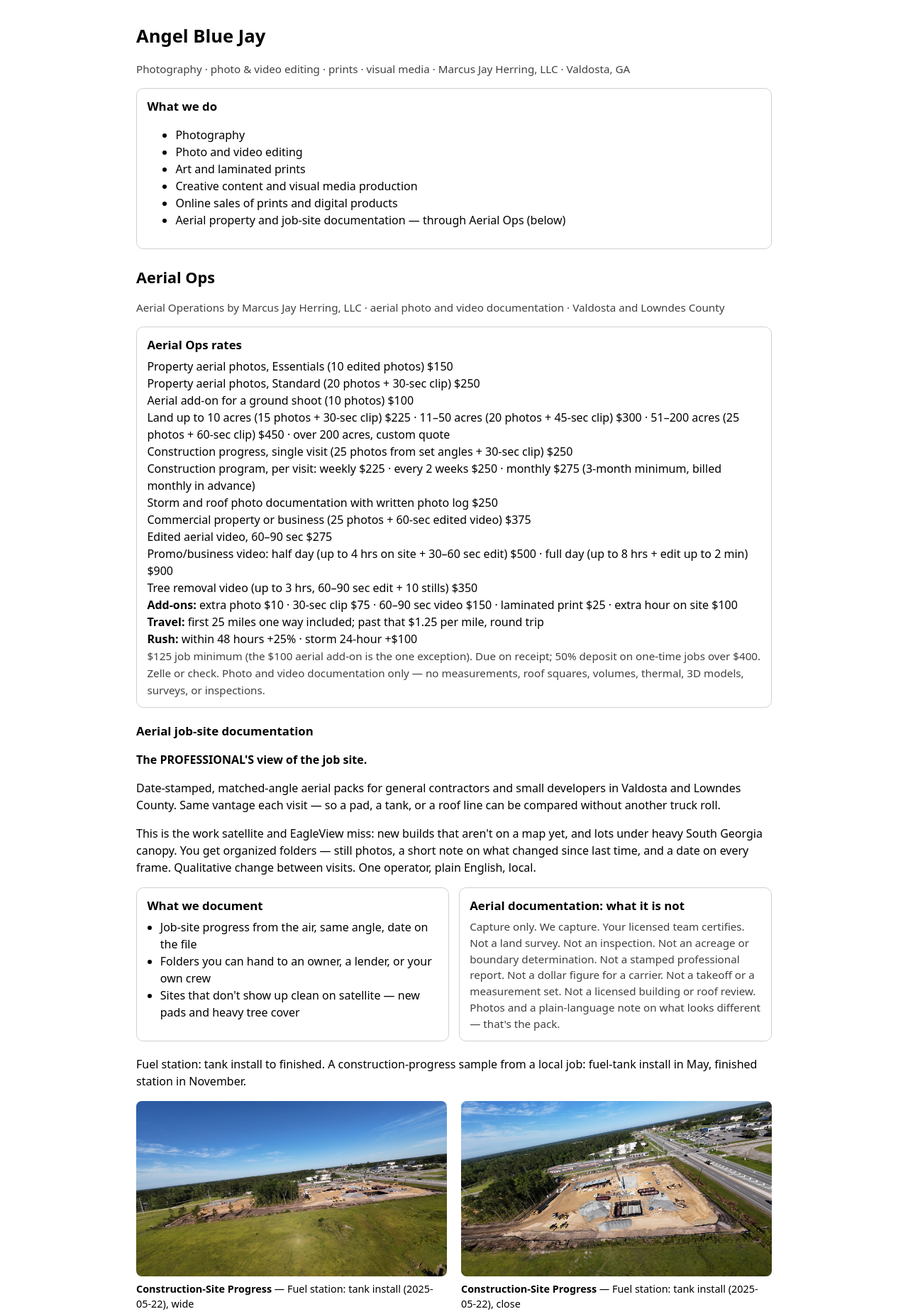
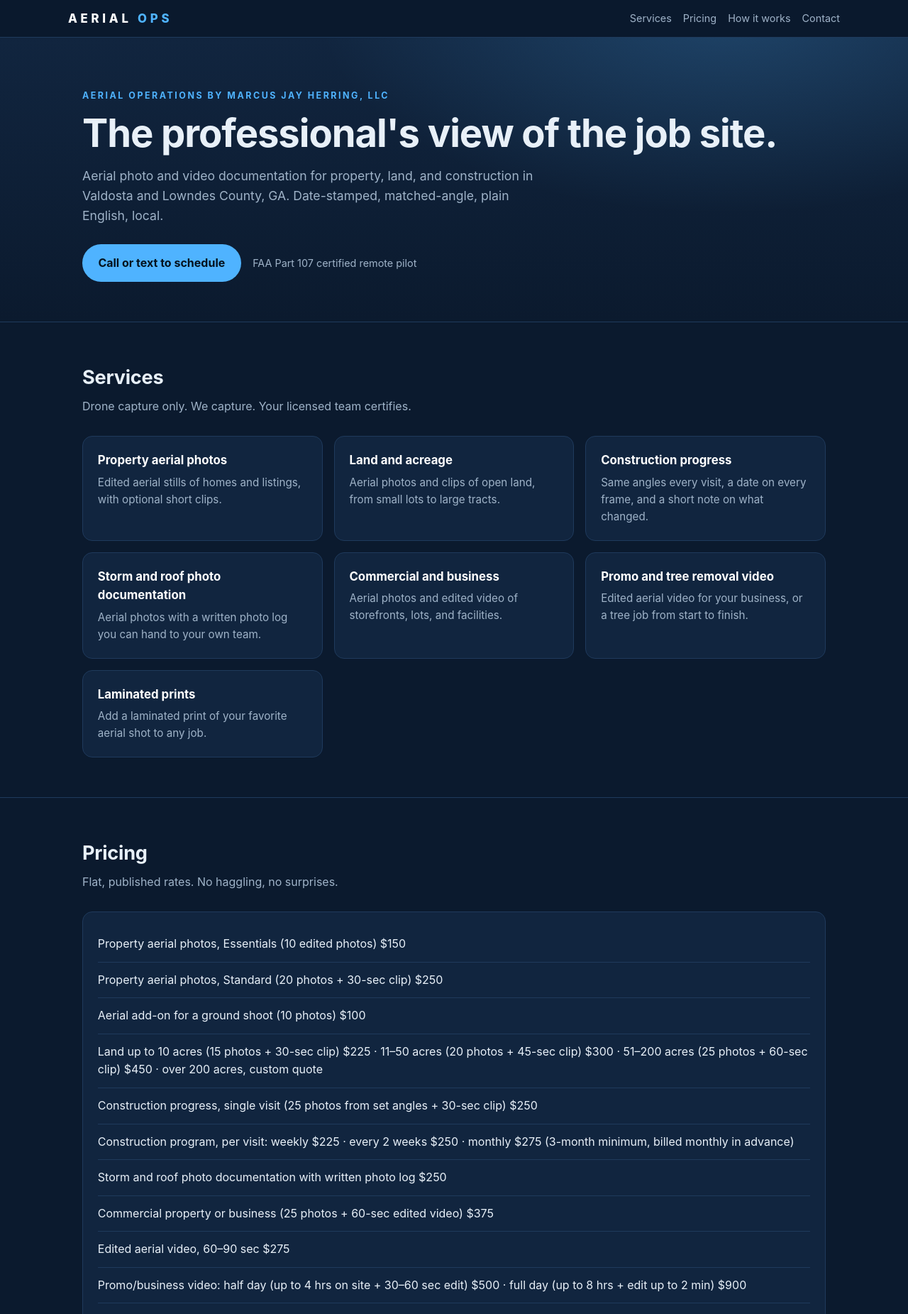
Before and after one commit to MARS488/girl-talk, a plain HTML site: page docs/index.html in a window 1280 px wide. Shown: the top 1851 px of the page at 71% size. Drawn offline with Linux system fonts and the light colour scheme.

Commit message:
Rebuild Pages as premium Aerial Ops site; remove all Angel Blue Jay branding

```diff
--- a/docs/index.html
+++ b/docs/index.html
@@ -3,105 +3,139 @@
 <head>
   <meta charset="utf-8" />
   <meta name="viewport" content="width=device-width, initial-scale=1" />
-  <title>Angel Blue Jay & Aerial Ops — Photography, Video, Visual Media & Aerial Documentation</title>
-  <meta name="description" content="Angel Blue Jay: photography, photo and video editing, art prints, creative content, visual media production, and online sales of prints and digital products. Aerial Ops: aerial property and job-site photo documentation, capture only. Marcus Jay Herring, LLC, Valdosta, GA." />
-  <meta property="og:title" content="Angel Blue Jay & Aerial Ops — Photography, Video, Visual Media & Aerial Documentation" />
-  <meta property="og:description" content="Angel Blue Jay: photography, photo and video editing, art prints, creative content, visual media production, and online sales of prints and digital products. Aerial Ops: aerial property and job-site photo documentation, capture only. Marcus Jay Herring, LLC, Valdosta, GA." />
+  <title>Aerial Ops — Aerial Photo & Video Documentation | Valdosta, GA</title>
+  <meta name="description" content="Aerial Ops: aerial property photos, video, and job-site photo documentation in Valdosta and Lowndes County, GA. Aerial Operations by Marcus Jay Herring, LLC. FAA Part 107 certified." />
+  <meta property="og:title" content="Aerial Ops — Aerial Photo & Video Documentation | Valdosta, GA" />
+  <meta property="og:description" content="The professional's view of the job site. Aerial photo and video documentation in Valdosta and Lowndes County, GA. Aerial Operations by Marcus Jay Herring, LLC." />
+  <meta name="theme-color" content="#0b1a2e" />
   <style>
-    :root { color-scheme: light dark; font-family: system-ui, sans-serif; }
-    body { max-width: 56rem; margin: 2rem auto; padding: 0 1.25rem 3rem; line-height: 1.5; }
-    h1 { font-size: 1.6rem; margin-bottom: 0.15rem; }
-    h2 { font-size: 1.05rem; margin: 0 0 0.35rem; }
-    .muted { opacity: 0.75; font-size: 0.95rem; }
-    .card { margin: 0.35rem 0 1.25rem; padding: 0.75rem 0.9rem; border: 1px solid color-mix(in srgb, currentColor 18%, transparent); border-radius: 10px; }
-    .split { display: grid; gap: 0.85rem; margin: 0 0 1.25rem; }
-    @media (min-width: 720px) { .split { grid-template-columns: 1fr 1fr; } }
-    .split ul { margin: 0.35rem 0 0; padding-left: 1.15rem; }
-    .split .card { margin: 0; }
-    .split .card p { margin: 0; }
-    .grid { display: grid; gap: 1.25rem; margin-top: 0.75rem; }
-    @media (min-width: 720px) { .grid { grid-template-columns: 1fr 1fr; } }
-    figure { margin: 0; }
-    img { width: 100%; height: auto; border-radius: 8px; display: block; }
-    figcaption { font-size: 0.9rem; margin-top: 0.45rem; }
+    :root{--navy:#0b1a2e;--navy2:#11253f;--line:#1f3a5c;--sky:#4fb3ff;--sky2:#8fd0ff;--text:#e8f0f8;--muted:#9fb3c8}
+    *{box-sizing:border-box}
+    html{scroll-behavior:smooth}
+    body{margin:0;background:var(--navy);color:var(--text);font-family:"Inter","Segoe UI",system-ui,-apple-system,sans-serif;line-height:1.6;-webkit-font-smoothing:antialiased}
+    a{color:var(--sky2)}
+    .wrap{max-width:68rem;margin:0 auto;padding:0 1.25rem}
+    header{position:sticky;top:0;z-index:10;background:rgba(11,26,46,.92);backdrop-filter:blur(8px);border-bottom:1px solid var(--line)}
+    .bar{display:flex;flex-wrap:wrap;align-items:center;justify-content:space-between;gap:.5rem;padding:.8rem 0}
+    .logo{font-weight:800;letter-spacing:.28em;font-size:1.05rem;color:#fff;text-decoration:none}
+    .logo span{color:var(--sky)}
+    nav a{color:var(--muted);text-decoration:none;font-size:.9rem;margin-left:1rem}
+    nav a:first-child{margin-left:0}
+    nav a:hover{color:#fff}
+    .hero{padding:4.5rem 0 3.5rem;background:radial-gradient(60rem 30rem at 80% -10%,rgba(79,179,255,.22),transparent 60%),linear-gradient(180deg,var(--navy2),var(--navy))}
+    .eyebrow{color:var(--sky);text-transform:uppercase;letter-spacing:.2em;font-size:.78rem;font-weight:700;margin:0 0 .8rem}
+    h1{font-size:clamp(2rem,6vw,3.4rem);line-height:1.1;margin:0 0 1rem;letter-spacing:-.02em}
+    .lede{color:var(--muted);font-size:1.1rem;max-width:40rem;margin:0 0 1.6rem}
+    .btn{display:inline-block;background:var(--sky);color:#04121f;font-weight:700;padding:.85rem 1.4rem;border-radius:999px;text-decoration:none}
+    .btn:hover{background:var(--sky2)}
+    .badge{display:inline-block;margin-left:.75rem;color:var(--muted);font-size:.9rem}
+    section{padding:3.5rem 0;border-top:1px solid var(--line)}
+    h2{font-size:1.7rem;margin:0 0 .4rem;letter-spacing:-.01em}
+    .sub{color:var(--muted);margin:0 0 1.8rem}
+    .grid{display:grid;gap:1rem;grid-template-columns:1fr}
+    @media(min-width:640px){.grid{grid-template-columns:1fr 1fr}}
+    @media(min-width:960px){.grid.three{grid-template-columns:1fr 1fr 1fr}}
+    .card{background:var(--navy2);border:1px solid var(--line);border-radius:14px;padding:1.25rem 1.3rem}
+    .card h3{margin:0 0 .35rem;font-size:1.05rem;color:#fff}
+    .card p{margin:0;color:var(--muted);font-size:.95rem}
+    .prices{list-style:none;margin:0;padding:0}
+    .prices li{padding:.75rem 0;border-bottom:1px solid var(--line)}
+    .prices li:last-child{border-bottom:0}
+    .terms{margin-top:1rem;color:var(--muted);font-size:.92rem}
+    .step{font-weight:800;color:var(--sky);font-size:1.6rem;line-height:1}
+    .not{color:var(--muted);font-size:.95rem}
+    footer{border-top:1px solid var(--line);padding:2rem 0 3rem;color:var(--muted);font-size:.88rem}
   </style>
 </head>
 <body>
-  <h1>Angel Blue Jay</h1>
-  <p class="muted">Photography · photo & video editing · prints · visual media · Marcus Jay Herring, LLC · Valdosta, GA</p>
+  <header>
+    <div class="wrap bar">
+      <a class="logo" href="#top">AERIAL <span>OPS</span></a>
+      <nav>
+        <a href="#services">Services</a><a href="#pricing">Pricing</a><a href="#how">How it works</a><a href="#contact">Contact</a>
+      </nav>
+    </div>
+  </header>
 
-  <div class="card">
-    <h2>What we do</h2>
-    <ul>
-      <li>Photography</li>
-      <li>Photo and video editing</li>
-      <li>Art and laminated prints</li>
-      <li>Creative content and visual media production</li>
-      <li>Online sales of prints and digital products</li>
-      <li>Aerial property and job-site documentation — through Aerial Ops (below)</li>
-    </ul>
-  </div>
+  <main id="top">
+    <div class="hero">
+      <div class="wrap">
+        <p class="eyebrow">Aerial Operations by Marcus Jay Herring, LLC</p>
+        <h1>The professional's view of the job site.</h1>
+        <p class="lede">Aerial photo and video documentation for property, land, and construction in Valdosta and Lowndes County, GA. Date-stamped, matched-angle, plain English, local.</p>
+        <a class="btn" href="#contact">Call or text to schedule</a>
+        <span class="badge">FAA Part 107 certified remote pilot</span>
+      </div>
+    </div>
 
-  <h2 style="font-size:1.35rem;margin-top:1.5rem;">Aerial Ops</h2>
-  <p class="muted">Aerial Operations by Marcus Jay Herring, LLC · aerial photo and video documentation · Valdosta and Lowndes County</p>
+    <section id="services">
+      <div class="wrap">
+        <h2>Services</h2>
+        <p class="sub">Drone capture only. We capture. Your licensed team certifies.</p>
+        <div class="grid three">
+          <div class="card"><h3>Property aerial photos</h3><p>Edited aerial stills of homes and listings, with optional short clips.</p></div>
+          <div class="card"><h3>Land and acreage</h3><p>Aerial photos and clips of open land, from small lots to large tracts.</p></div>
+          <div class="card"><h3>Construction progress</h3><p>Same angles every visit, a date on every frame, and a short note on what changed.</p></div>
+          <div class="card"><h3>Storm and roof photo documentation</h3><p>Aerial photos with a written photo log you can hand to your own team.</p></div>
+          <div class="card"><h3>Commercial and business</h3><p>Aerial photos and edited video of storefronts, lots, and facilities.</p></div>
+          <div class="card"><h3>Promo and tree removal video</h3><p>Edited aerial video for your business, or a tree job from start to finish.</p></div>
+          <div class="card"><h3>Laminated prints</h3><p>Add a laminated print of your favorite aerial shot to any job.</p></div>
+        </div>
+      </div>
+    </section>
 
-  <div class="card">
-    <h2>Aerial Ops rates</h2>
-    Property aerial photos, Essentials (10 edited photos) $150<br />
-    Property aerial photos, Standard (20 photos + 30-sec clip) $250<br />
-    Aerial add-on for a ground shoot (10 photos) $100<br />
-    Land up to 10 acres (15 photos + 30-sec clip) $225 · 11–50 acres (20 photos + 45-sec clip) $300 · 51–200 acres (25 photos + 60-sec clip) $450 · over 200 acres, custom quote<br />
-    Construction progress, single visit (25 photos from set angles + 30-sec clip) $250<br />
-    Construction program, per visit: weekly $225 · every 2 weeks $250 · monthly $275 (3-month minimum, billed monthly in advance)<br />
-    Storm and roof photo documentation with written photo log $250<br />
-    Commercial property or business (25 photos + 60-sec edited video) $375<br />
-    Edited aerial video, 60–90 sec $275<br />
-    Promo/business video: half day (up to 4 hrs on site + 30–60 sec edit) $500 · full day (up to 8 hrs + edit up to 2 min) $900<br />
-    Tree removal video (up to 3 hrs, 60–90 sec edit + 10 stills) $350<br />
-    <strong>Add-ons:</strong> extra photo $10 · 30-sec clip $75 · 60–90 sec video $150 · laminated print $25 · extra hour on site $100<br />
-    <strong>Travel:</strong> first 25 miles one way included; past that $1.25 per mile, round trip<br />
-    <strong>Rush:</strong> within 48 hours +25% · storm 24-hour +$100<br />
-    <span class="muted">$125 job minimum (the $100 aerial add-on is the one exception). Due on receipt; 50% deposit on one-time jobs over $400. Zelle or check. Photo and video documentation only — no measurements, roof squares, volumes, thermal, 3D models, surveys, or inspections.</span>
-  </div>
+    <section id="pricing">
+      <div class="wrap">
+        <h2>Pricing</h2>
+        <p class="sub">Flat, published rates. No haggling, no surprises.</p>
+        <div class="card">
+          <ul class="prices">
+            <li>Property aerial photos, Essentials (10 edited photos) $150</li>
+            <li>Property aerial photos, Standard (20 photos + 30-sec clip) $250</li>
+            <li>Aerial add-on for a ground shoot (10 photos) $100</li>
+            <li>Land up to 10 acres (15 photos + 30-sec clip) $225 · 11–50 acres (20 photos + 45-sec clip) $300 · 51–200 acres (25 photos + 60-sec clip) $450 · over 200 acres, custom quote</li>
+            <li>Construction progress, single visit (25 photos from set angles + 30-sec clip) $250</li>
+            <li>Construction program, per visit: weekly $225 · every 2 weeks $250 · monthly $275 (3-month minimum, billed monthly in advance)</li>
+            <li>Storm and roof photo documentation with written photo log $250</li>
+            <li>Commercial property or business (25 photos + 60-sec edited video) $375</li>
+            <li>Edited aerial video, 60–90 sec $275</li>
+            <li>Promo/business video: half day (up to 4 hrs on site + 30–60 sec edit) $500 · full day (up to 8 hrs + edit up to 2 min) $900</li>
+            <li>Tree removal video (up to 3 hrs, 60–90 sec edit + 10 stills) $350</li>
+            <li><strong>Add-ons:</strong> extra photo $10 · 30-sec clip $75 · 60–90 sec video $150 · laminated print $25 · extra hour on site $100</li>
+            <li><strong>Travel:</strong> first 25 miles one way included; past that $1.25 per mile, round trip</li>
+            <li><strong>Rush:</strong> within 48 hours +25% · storm 24-hour +$100</li>
+          </ul>
+          <p class="terms">$125 job minimum (the $100 aerial add-on is the one exception). Due on receipt; 50% deposit on one-time jobs over $400. Zelle or check. Photo and video documentation only — no measurements, roof squares, volumes, thermal, 3D models, surveys, or inspections.</p>
+        </div>
+      </div>
+    </section>
 
-  <h2>Aerial job-site documentation</h2>
-  <p><strong>The PROFESSIONAL'S view of the job site.</strong></p>
+    <section id="how">
+      <div class="wrap">
+        <h2>How it works</h2>
+        <p class="sub">Three steps from call to files.</p>
+        <div class="grid three">
+          <div class="card"><div class="step">1</div><h3>Call or text</h3><p>Tell us the address, what you need captured, and your timeline. You get a flat price from the list above.</p></div>
+          <div class="card"><div class="step">2</div><h3>We fly</h3><p>A Part 107 certified pilot captures the site, checking airspace and weather first.</p></div>
+          <div class="card"><div class="step">3</div><h3>You get the pack</h3><p>Edited, date-stamped photos and video in organized folders, ready to share with an owner, lender, or crew.</p></div>
+        </div>
+        <p class="not" style="margin-top:1.5rem">Not a land survey, inspection, acreage or boundary determination, stamped report, takeoff, or measurement set. Photos and a plain-language note on what looks different — that's the pack.</p>
+      </div>
+    </section>
 
-  <p>Date-stamped, matched-angle aerial packs for general contractors and small developers in Valdosta and Lowndes County. Same vantage each visit — so a pad, a tank, or a roof line can be compared without another truck roll.</p>
-  <p>This is the work satellite and EagleView miss: new builds that aren't on a map yet, and lots under heavy South Georgia canopy. You get organized folders — still photos, a short note on what changed since last time, and a date on every frame. Qualitative change between visits. One operator, plain English, local.</p>
+    <section id="contact">
+      <div class="wrap">
+        <h2>Contact</h2>
+        <p class="sub">Call or text to schedule. Serving Valdosta and Lowndes County, GA.</p>
+        <!-- PHONE PLACEHOLDER: Marcus to confirm cell number. Then set href="tel:+1XXXXXXXXXX" and show the number in the button text. Do not publish an unconfirmed number. -->
+        <a class="btn" href="#contact">Call or text to schedule</a>
+        <p class="not" style="margin-top:.9rem">Phone number coming soon.</p>
+      </div>
+    </section>
+  </main>
 
-  <div class="split">
-    <div class="card">
-      <h2>What we document</h2>
-      <ul>
-        <li>Job-site progress from the air, same angle, date on the file</li>
-        <li>Folders you can hand to an owner, a lender, or your own crew</li>
-        <li>Sites that don't show up clean on satellite — new pads and heavy tree cover</li>
-      </ul>
-    </div>
-    <div class="card">
-      <h2>Aerial documentation: what it is not</h2>
-      <p class="muted">Capture only. We capture. Your licensed team certifies. Not a land survey. Not an inspection. Not an acreage or boundary determination. Not a stamped professional report. Not a dollar figure for a carrier. Not a takeoff or a measurement set. Not a licensed building or roof review. Photos and a plain-language note on what looks different — that's the pack.</p>
-    </div>
-  </div>
-
-  <p>Fuel station: tank install to finished. A construction-progress sample from a local job: fuel-tank install in May, finished station in November.</p>
-
-  <div class="grid">
-    <figure>
-      <img src="media/fuel-station-tank-wide-web.jpg" alt="Fuel station tank install wide view May 2025" />
-      <figcaption><strong>Construction-Site Progress</strong> — Fuel station: tank install (2025-05-22), wide</figcaption>
-    </figure>
-    <figure>
-      <img src="media/fuel-station-tank-close-web.jpg" alt="Fuel station tank install close view May 2025" />
-      <figcaption><strong>Construction-Site Progress</strong> — Fuel station: tank install (2025-05-22), close</figcaption>
-    </figure>
-    <figure>
-      <img src="media/fuel-station-finished-web.jpg" alt="Fuel station finished pre-opening November 2025" />
-      <figcaption><strong>Business & Marketing</strong> — Fuel station: finished, pre-opening (2025-11-05)</figcaption>
-    </figure>
-  </div>
-
-  <p class="muted">Marcus Jay Herring, LLC · Angel Blue Jay and Aerial Ops · 601 N. St. Augustine Rd., Valdosta, GA 31601 · Due on receipt</p>
+  <footer>
+    <div class="wrap">Aerial Ops · Aerial Operations by Marcus Jay Herring, LLC · 601 N. St. Augustine Rd., Valdosta, GA 31601 · FAA Part 107 certified</div>
+  </footer>
 </body>
 </html>
```
